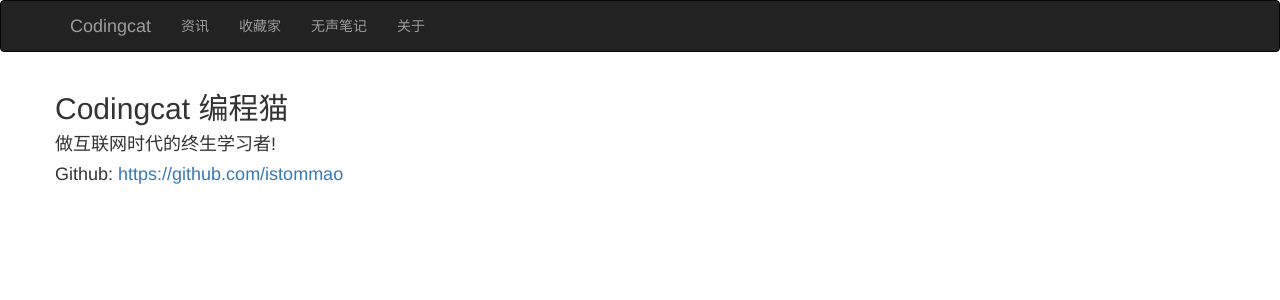
After one commit to istommao/codingcatweb, a Django app: page /about/ in a window 1280 px wide. The commit adds this page. Shown: the top 300 px of the page. Run offline with Django 3.2, Linux system fonts and the light colour scheme; some libraries are stand-ins or nearby versions.

Commit message:
Add about.html

```diff
--- a/server/server/urls.py
+++ b/server/server/urls.py
@@ -22,6 +22,7 @@ from server import views
 # pylint: disable=C0103
 urlpatterns = [
     url(r'^$', views.IndexView.as_view()),
+    url(r'^about/$', views.AboutView.as_view()),
     url(r'^admin/', admin.site.urls),
     url(r'^info/', include('info.urls', namespace='info')),
 ]
--- a/server/server/views.py
+++ b/server/server/views.py
@@ -12,3 +12,15 @@ class IndexView(generic.TemplateView):
     def get_context_data(self, **kwargs):
         context = super().get_context_data(**kwargs)
         return context
+
+
+class AboutView(generic.TemplateView):
+    """Index view."""
+
+    view_name = 'about'
+
+    template_name = 'about.html'
+
+    def get_context_data(self, **kwargs):
+        context = super().get_context_data(**kwargs)
+        return context
--- /dev/null
+++ b/server/templates/about.html
@@ -0,0 +1,15 @@
+{% extends "base.html" %}
+
+{% block content %}
+
+<div class="container">
+  <div class="row">
+    <h2>Codingcat 编程猫</h2>
+    <p>
+    <h4>做互联网时代的终生学习者!</h4>
+    <h4>Github: <a href="https://github.com/istommao" target="_blank">https://github.com/istommao</a></h4>
+    </p>
+  </div>
+</div>
+
+{% endblock content %}
--- /dev/null
+++ b/server/templates/base.html
@@ -0,0 +1,57 @@
+{% load admin_static %}
+<!DOCTYPE html>
+<html lang="zh-Hans">
+<head>
+    <meta charset="UTF-8">
+    <meta name="viewport" content="width=device-width, initial-scale=1.0">
+    <meta http-equiv="X-UA-Compatible" content="ie=edge">
+    <link rel="stylesheet" href="{% static 'css/bootstrap.min.css' %}">
+    {% block extrastyle %}
+    <link rel="stylesheet" href="{% static 'css/main.css' %}">
+    {% endblock extrastyle %}
+    <title>codingcat</title>
+</head>
+<body>
+{% block body %}
+    {% block navbar %}
+    <header class="navbar navbar-inverse" id="top">
+      <div class="container">
+        <div class="navbar-header">
+          <button class="navbar-toggle collapsed" type="button" data-toggle="collapse" data-target="#bs-navbar" aria-controls="bs-navbar" aria-expanded="false">
+            <span class="sr-only">Toggle navigation</span>
+            <span class="icon-bar"></span>
+            <span class="icon-bar"></span>
+            <span class="icon-bar"></span>
+          </button>
+          <a href="/" class="navbar-brand">Codingcat</a>
+        </div>
+        <nav id="bs-navbar" class="collapse navbar-collapse">
+          <ul class="nav navbar-nav">
+            <li>
+              <a href="#">资讯</a>
+            </li>
+            <li>
+              <a href="#">收藏家</a>
+            </li>
+            <li>
+              <a href="https://silentnotes.top/" target="_blank">无声笔记</a>
+            </li>
+            <li>
+              <a href="/about">关于</a>
+            </li>
+          </ul>
+        </nav>
+      </div>
+    </header>
+    {% endblock navbar %}
+
+    <div id="content">{% block content %}{% endblock content %}</div>
+
+    {% block mainscript %}
+    <script src="{% static 'js/jquery.min.js' %}"></script>
+    <script src="{% static 'js/bootstrap.min.js' %}"></script>
+    {% endblock mainscript %}
+
+{% endblock body %}
+</body>
+</html>
```
Also changed, not shown: server/templates/index.html (+17 -34 lines).
